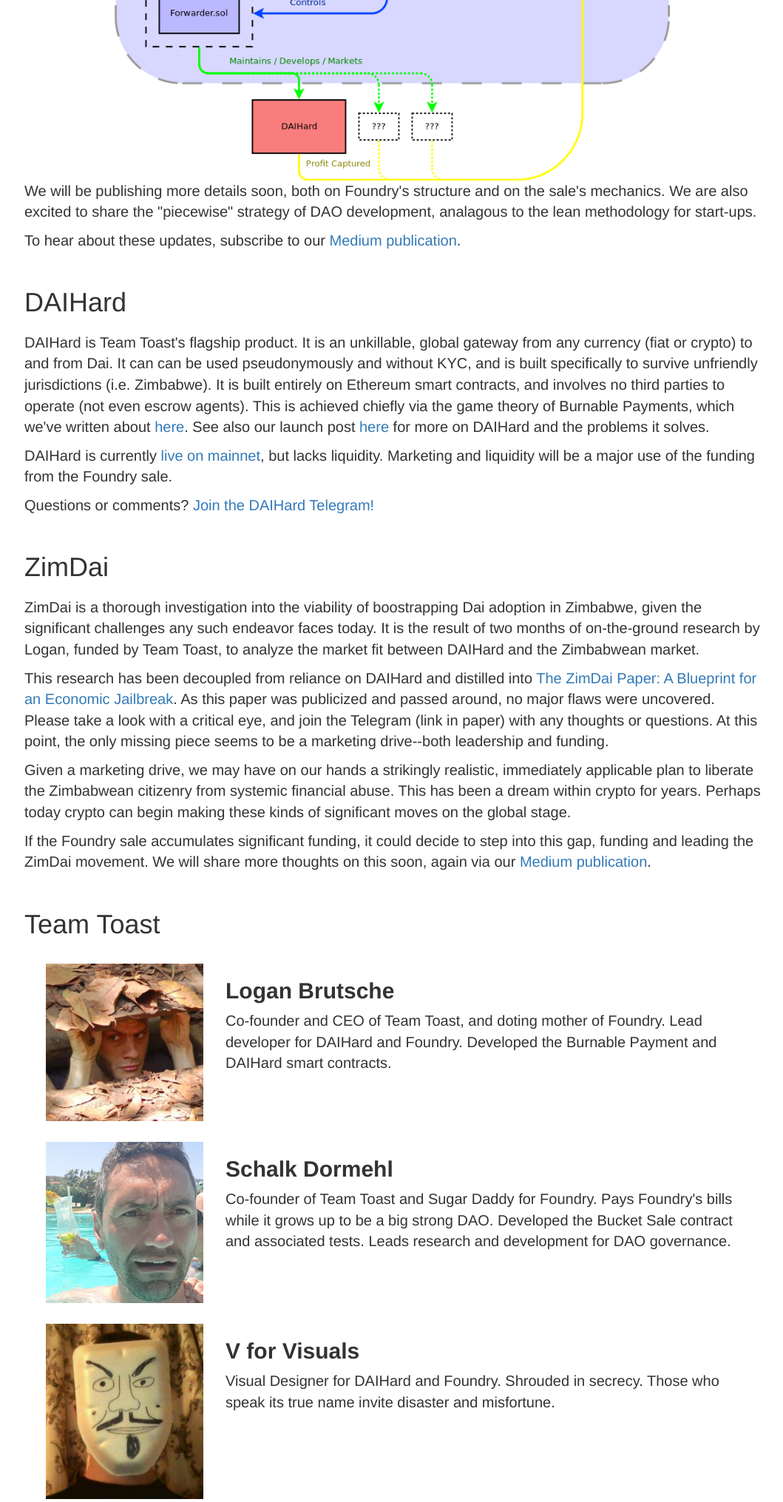
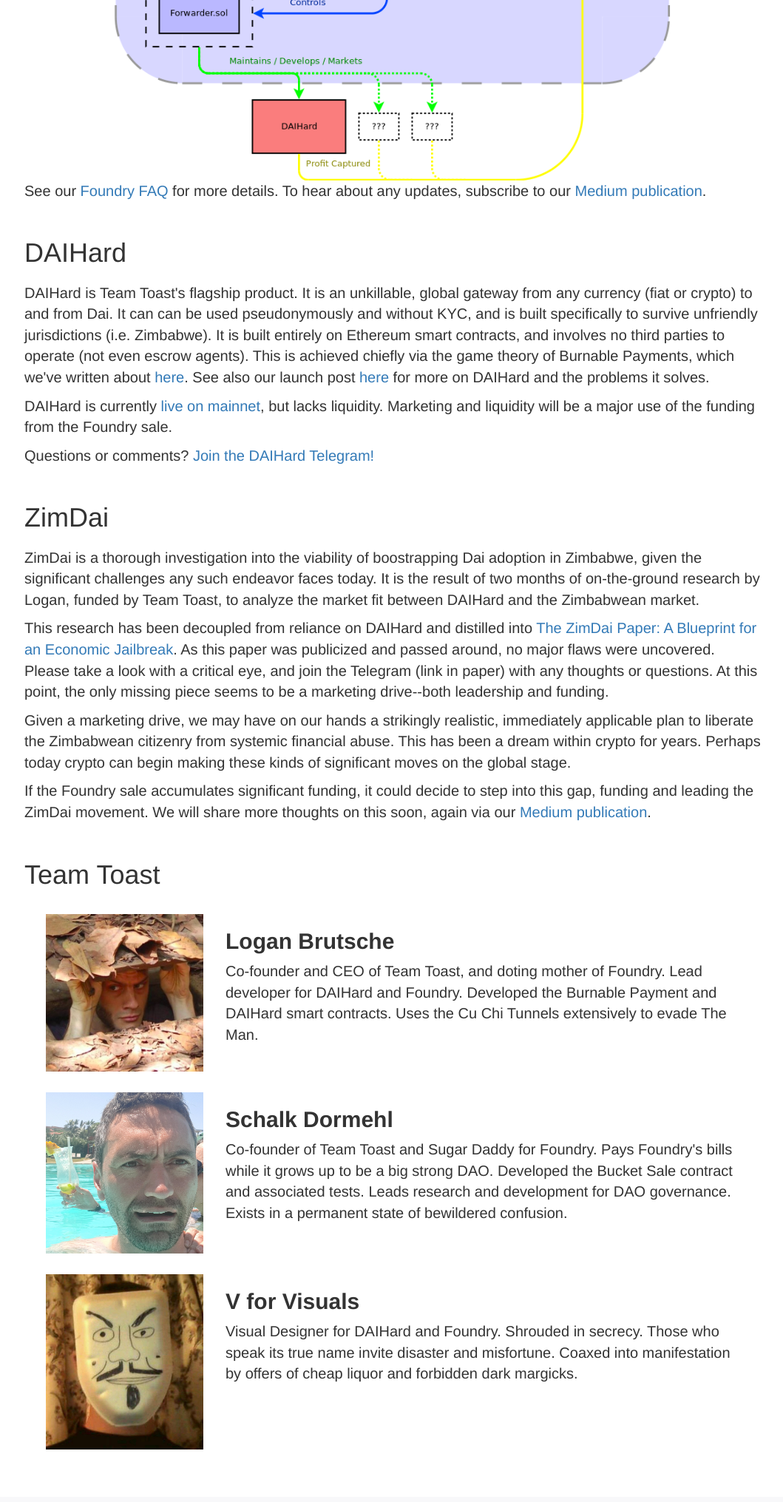
Before and after one commit to team-toast/foundrydao.com, a PHP site: page / in a window 1280 px wide. Shown: the part 1012-3043 px from the top of the page at 74% size, without its empty margins (107-1166 px from the left). After the commit the page ends 2972 px from the top, so only its background shows below. Run offline with PHP 8.4, Linux system fonts and the light colour scheme.

Commit message:
Just silly

```diff
--- a/html/index.php
+++ b/html/index.php
@@ -26,11 +26,8 @@
                 </p><p>Here's a speculative, non-final schematic of how Foundry might be put together.
                 </p>
                 <img src="/common-assets/img/foundry-schematic.png" style="width:100%">
-                <p>We will be publishing more details soon,
-                    both on Foundry's structure and on the sale's mechanics.
-                    We are also excited to share the "piecewise" strategy of DAO development,
-                    analagous to the lean methodology for start-ups.
-                </p><p>To hear about these updates, subscribe to our
+                <p>See our <a href="/foundry/">Foundry FAQ</a> for more details.
+                    To hear about any updates, subscribe to our
                     <a href="https://medium.com/daihard-buidlers">Medium publication</a>.
                 </p>
             </div>
@@ -90,6 +87,7 @@
                         <p>Co-founder and CEO of Team Toast, and doting mother of Foundry.
                             Lead developer for DAIHard and Foundry.
                             Developed the Burnable Payment and DAIHard smart contracts.
+                            Uses the Cu Chi Tunnels extensively to evade The Man.
                         </p>
                     </div>
                 </div>
@@ -103,6 +101,7 @@
                             Pays Foundry's bills while it grows up to be a big strong DAO.
                             Developed the Bucket Sale contract and associated tests.
                             Leads research and development for DAO governance.
+                            Exists in a permanent state of bewildered confusion.
                         </p>
                     </div>
                 </div>
@@ -114,6 +113,7 @@
                         <h2 style="font-weight:700">V for Visuals</h2>
                         <p>Visual Designer for DAIHard and Foundry. Shrouded in secrecy.
                             Those who speak its true name invite disaster and misfortune.
+                            Coaxed into manifestation by offers of cheap liquor and forbidden dark margicks.
                         </p>
                     </div>
                 </div>
```
